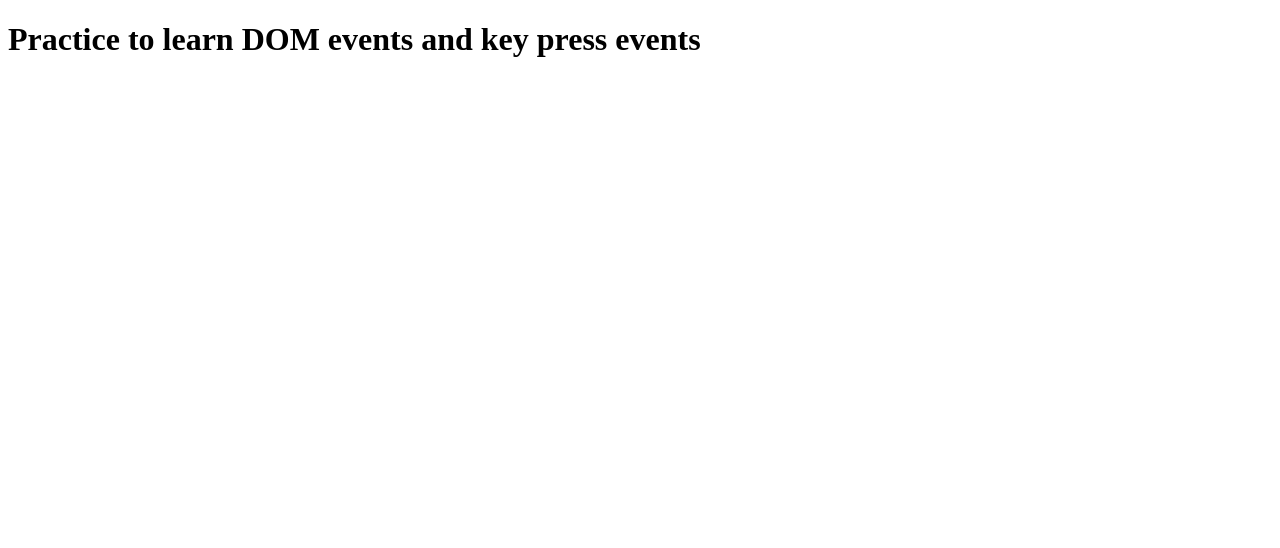
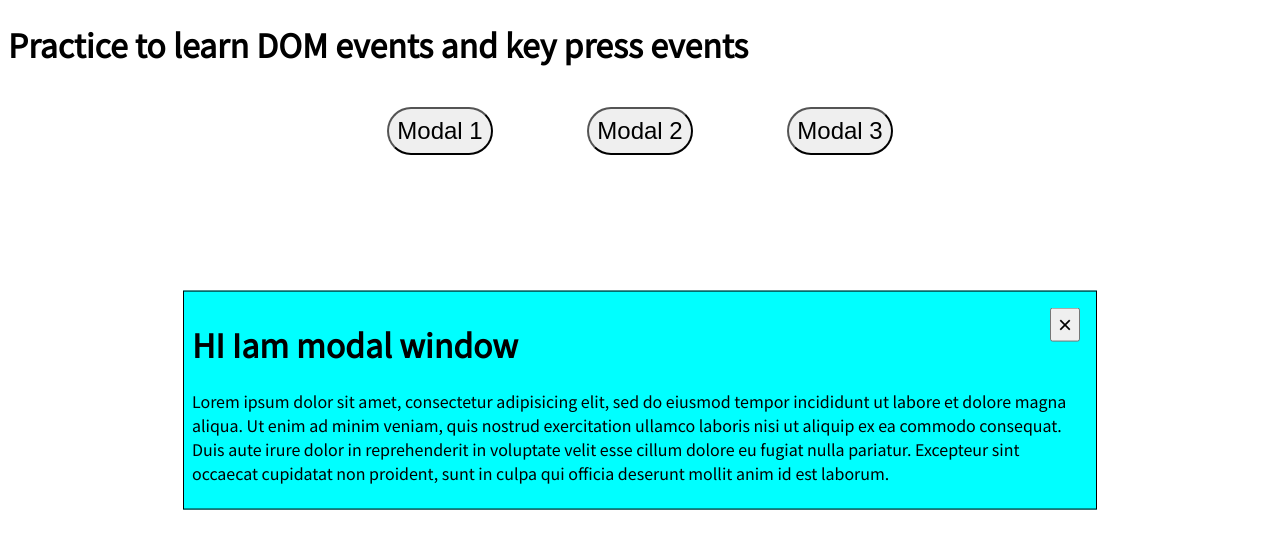
Before and after one commit to mohammed-nooh/JS-project2-Modal-Window, a plain HTML site: page index.html in a window 1280 px wide. Drawn offline with Linux system fonts and the light colour scheme.

Commit message:
created modal window

```diff
--- a/index.html
+++ b/index.html
@@ -1,5 +1,6 @@
 <!DOCTYPE html>
 <html lang="en">
+
 <head>
     <meta charset="UTF-8">
     <meta http-equiv="X-UA-Compatible" content="IE=edge">
@@ -7,8 +8,28 @@
     <title>Practice project</title>
     <link rel="stylesheet" href="style.css">
 </head>
+
 <body>
     <h1> Practice to learn DOM events and key press events</h1>
+    <div class="modal-container">
+        <button class="show-modal">Modal 1</button>
+        <button class="show-modal">Modal 2</button>
+        <button class="show-modal">Modal 3</button>
+    </div>
+
+    <div class="modal hidden">
+        <button class="close-modal">&times;</button>
+        <h1>HI Iam modal window </h1>
+        <p>Lorem ipsum dolor sit amet, consectetur adipisicing elit, sed do eiusmod
+            tempor incididunt ut labore et dolore magna aliqua. Ut enim ad minim
+            veniam, quis nostrud exercitation ullamco laboris nisi ut aliquip ex ea
+            commodo consequat. Duis aute irure dolor in reprehenderit in voluptate
+            velit esse cillum dolore eu fugiat nulla pariatur. Excepteur sint
+            occaecat cupidatat non proident, sunt in culpa qui officia deserunt
+            mollit anim id est laborum.</p>
+    </div>
+
 
 </body>
+
 </html>
--- a/style.css
+++ b/style.css
@@ -0,0 +1,51 @@
+@import url('https://fonts.googleapis.com/css2?family=Noto+Sans+JP&display=swap');
+
+body {
+    font-family: 'Noto Sans JP', sans-serif;
+}
+
+
+.modal-container {
+    display: flex;
+    justify-content: space-around;
+    max-width: 600px;
+    margin: auto;
+    margin-top: 2.5rem;
+
+
+}
+
+.show-modal {
+    border-radius: 5rem;
+    font-size: 1.5rem;
+    padding: 0.5rem;
+
+}
+
+
+
+/* hidden part  */
+
+
+
+.modal {
+    position: absolute;
+    width: 70%;
+    top: 50%;
+    left: 50%;
+    transform: translate(-50%, -50%);
+    z-index: 10;
+    border: 1px solid black;
+    padding: 0.5rem;
+    background-color: aqua;
+}
+
+.close-modal {
+    position: absolute;
+    top: 1rem;
+    right: 1rem;
+    font-size: 1.5rem;
+    margin-bottom: 0.5rem;
+
+
+}
```
